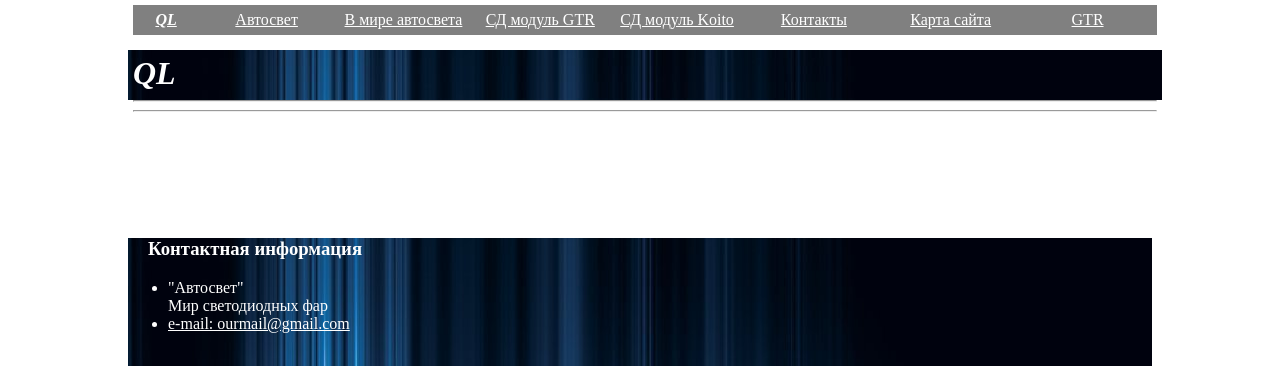
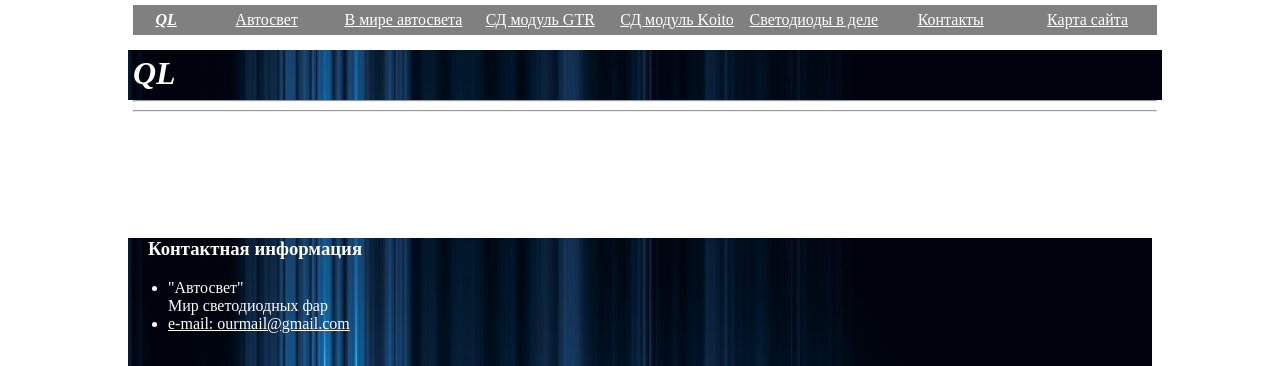
Before and after one commit to semsg/QL_site, a Django app: template learn_dj/templates/learn_dj/templates/answer.html in a window 1280 px wide. Shown: the top 366 px of the page. Run offline with Django 3.2, Linux system fonts and the light colour scheme; the template is opened without the code that fills it, so the values that code supplies are empty.

Commit message:
Изм.08(Пк) - Добавлена в меню стр. фотографий оргстекла и фар.

```diff
--- a/learn_dj/templates/learn_dj/templates/base.html
+++ b/learn_dj/templates/learn_dj/templates/base.html
@@ -148,11 +148,12 @@
 					<td width="6%"><center><font color='white'><a href="{% url 'main_page' %}"><b><i>QL</i></b></a></font></center></td>
 					<td width="13%"><center><font color='white'><a href="{% url 'main_page' %}">Автосвет</a></font></center></td>
 					<td width="13%"><center><font color='white'><a href="{% url 'auto_light_news' %}">В мире автосвета</a></font></center></td>
-					<td width="13%"><center><font color='white'><a href="{% url 'learning' %}">СД модуль GTR</a></font></center></td>
+					<td width="13%"><center><font color='white'><a href="{% url 'gtr' %}">СД модуль GTR</a></font></center></td>
 					<td width="13%"><center><font color='white'><a href="{% url 'koito' %}">СД модуль Koito</a></font></center></td>
+					<td width="13%"><center><font color='white'><a href="{% url 'photo' %}">Светодиоды в деле</a></font></center></td>
 					<td width="13%"><center><font color='white'><a href="{% url 'contact' %}">Контакты</a></font></center></td>
 					<td width="13%"><center><font color='white'><a href="{% url 'map' %}">Карта сайта</a></font></center></td>
-	  				<td width="13%"><center><font color='white'><a href="{% url 'gtr' %}">GTR</a></font></center></td>
+
 				</tr>
 	      </table>
 
```
